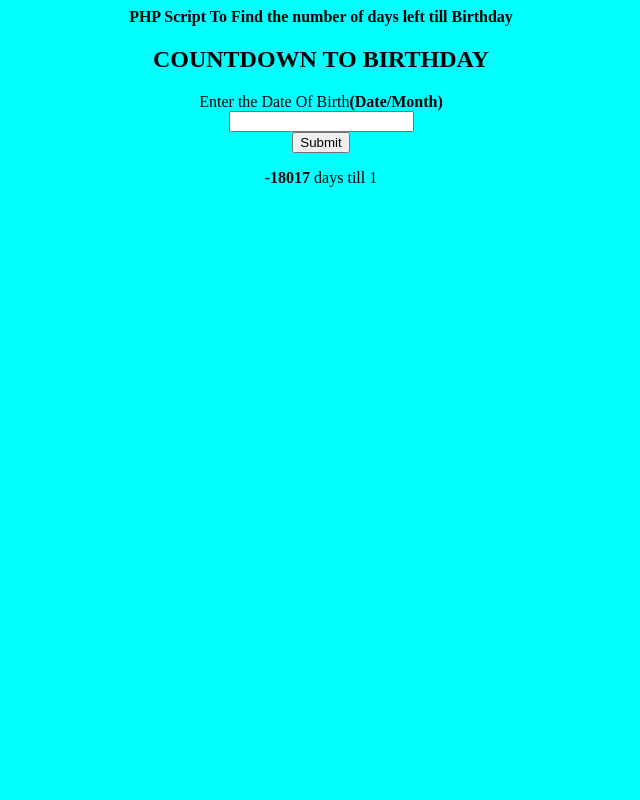
After one commit to Abhigyan-Mishra/KnowledgeManagementSystem, a PHP site: page /birthday.php?num=1 in a window 1280 px wide. The commit adds this page. Shown: the whole page, without its empty margins (319-959 px from the left). Run offline with PHP 8.4, Linux system fonts and the light colour scheme.

Commit message:
Add files via upload

```diff
--- /dev/null
+++ b/birthday.php
@@ -0,0 +1,36 @@
+<?php
+
+echo "<center><b>PHP Script To Find the number of days left till Birthday</b></center>";
+function prin($n) {
+	$s=strtotime($n);
+	$d=ceil(($s-time())/60/60/24);
+	if($d<-1)
+	$d=$d+365;
+	echo "<center><b>$d</b> days till $n</center>";
+  }
+?>
+
+<!DOCTYPE html PUBLIC "-//W3C//DTD XHTML 1.0 Strict//EN"
+	"http://www.w3.org/TR/xhtml1/DTD/xhtml1-strict.dtd">
+<html xmlns="http://www.w3.org/1999/xhtml" xml:lang="en" lang="en">
+
+<head>
+	<title>Magnet</title>
+	<meta http-equiv="content-type" content="text/html;charset=utf-8" />
+	<meta name="generator" content="Geany 1.33" />
+</head>
+
+<body bgcolor="cyan">
+  <center><h2>COUNTDOWN TO BIRTHDAY</h2></center>
+	<form>
+		<center>Enter the Date Of Birth<b>(Date/Month)</b></center>
+	<center><input type="text" name="num" align="center"></center>
+	<center><input type="submit"></center>
+	</form>
+	<?php
+	$n1=$_GET["num"];
+	prin($n1);
+	?>
+</body>
+
+</html>
--- a/login.inc.php
+++ b/login.inc.php
@@ -70,13 +70,15 @@ if(isset($_POST['username'])&&isset($_POST['password']))
 </head>
 <body>
 	<center>
-		<img src="RLA1.jpg" width="200" height="200">
+		<img src="VIT.jpg" width="200" height="200">
 		<br>
 		<br>
 		<div class="container">
 			<div class="jumbotron">
 				<div class="TITLE">
-
+					<h1>Login
+						<br>
+					</h1>
 				</div>
 				<form action="<?php echo $current_file; ?>" method="post">
 				  <div class="form-group">
--- a/mysql_connect.inc.php
+++ b/mysql_connect.inc.php
@@ -1,8 +1,8 @@
 <?php
 $host='localhost';
-$user='root';
-$pass='';
-$db='students';
+$user='id12066845_root';
+$pass='class';
+$db='id12066845_students';
 if(@mysql_connect($host,$user,$pass)&&@mysql_select_db($db))
   {
 	;
```
Also changed, not shown: index.php (+5 -4 lines), README.md, VIT.jpg (added), Vishwakarma_Institute_of_Technology.png (added), back.jpg.
